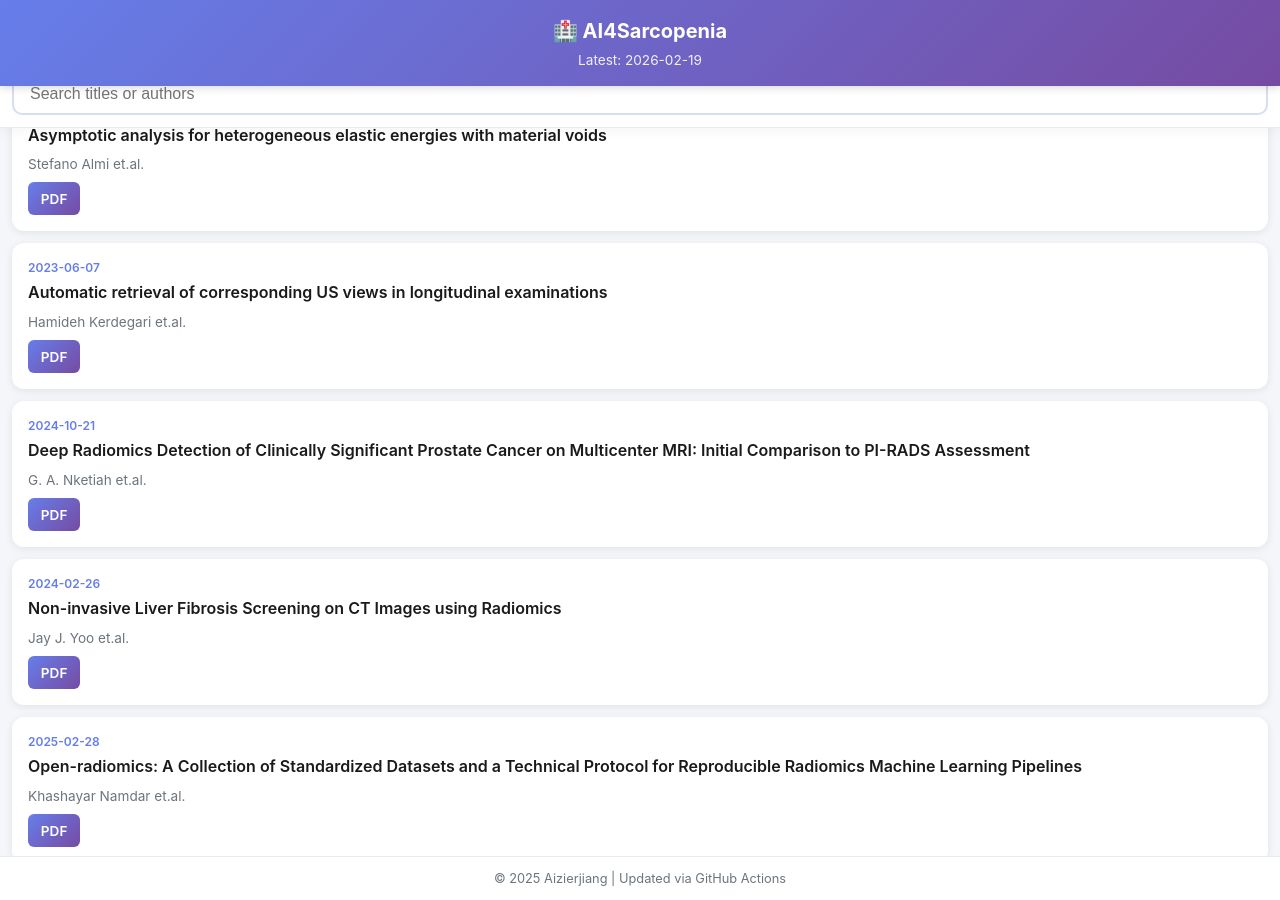
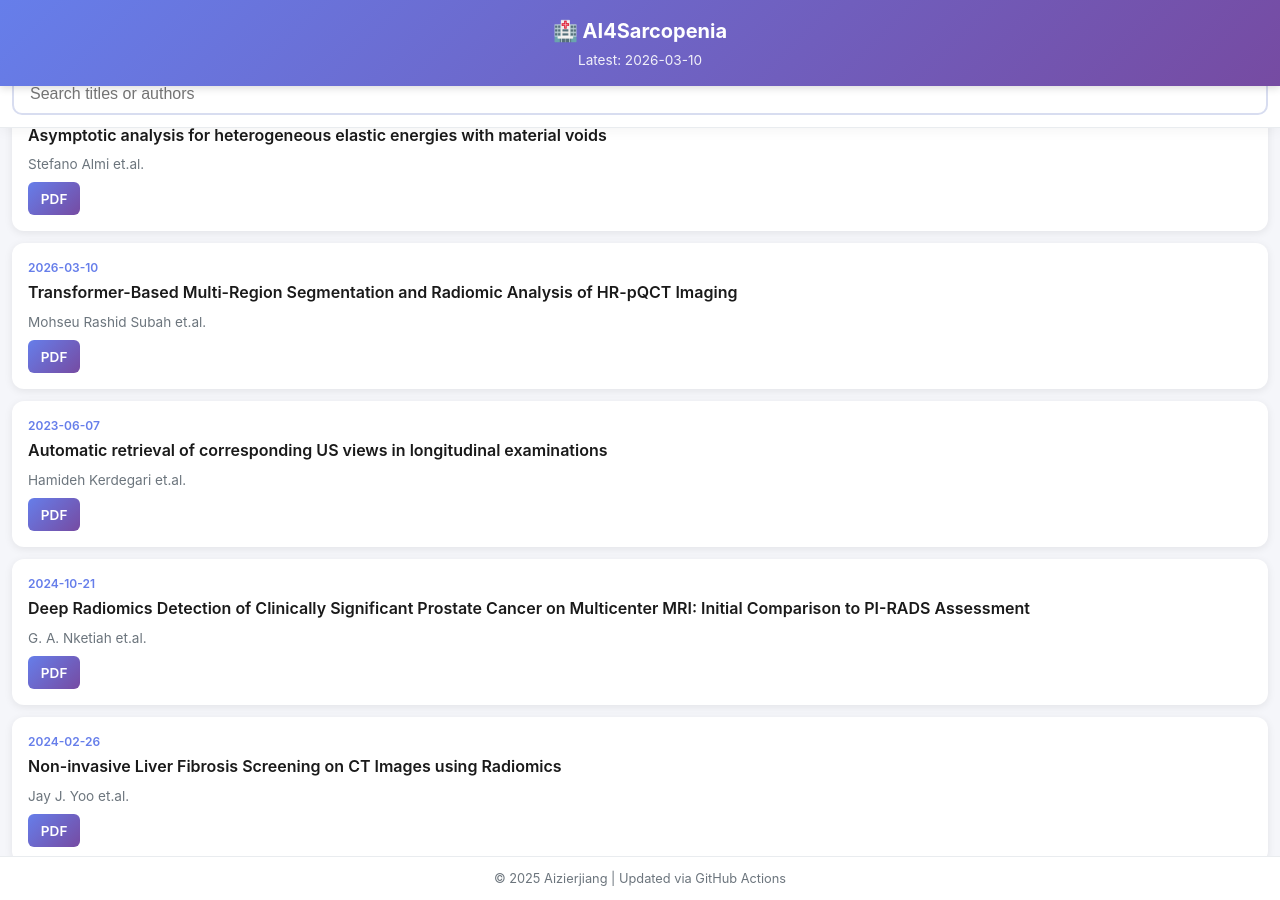
Before and after one commit to Aizierjiang/AI4SarcopeniaLiteratureDaily, a Jekyll site: the page docs/mobile.html, which Jekyll copies as it is, in a window 1280 px wide and 900 px high, scrolled down 5669 px. Built offline with Jekyll 4.4.1, drawn with Linux system fonts in a browser that asks for light colours; some of the changed text lies outside the part shown.

Commit message:
Auto Update: AI4Sarcopenia Literature Daily Papers

```diff
--- a/docs/sarcopenia-arxiv-daily-web.json
+++ b/docs/sarcopenia-arxiv-daily-web.json
@@ -41,7 +41,8 @@
     "2412.05345": "|**2024-12-06**|**Osteoporosis Prediction from Hand X-ray Images Using Segmentation-for-Classification and Self-Supervised Learning**|Ung Hwang et.al.|[2412.05345](http://arxiv.org/abs/2412.05345)||\n",
     "2411.15934": "|**2024-11-24**|**Microfluidic Bioelectrical Impedance Drug Delivery Device for Patients with Acute Exacerbations of Chronic Obstructive Pulmonary Disease**|Evan Carroll et.al.|[2411.15934](http://arxiv.org/abs/2411.15934)||\n",
     "2601.12981": "|**2026-01-19**|**Early Prediction of Type 2 Diabetes Using Multimodal data and Tabular Transformers**|Sulaiman Khan et.al.|[2601.12981](http://arxiv.org/abs/2601.12981)||\n",
-    "2602.17374": "|**2026-02-19**|**Asymptotic analysis for heterogeneous elastic energies with material voids**|Stefano Almi et.al.|[2602.17374](http://arxiv.org/abs/2602.17374)||\n"
+    "2602.17374": "|**2026-02-19**|**Asymptotic analysis for heterogeneous elastic energies with material voids**|Stefano Almi et.al.|[2602.17374](http://arxiv.org/abs/2602.17374)||\n",
+    "2603.09137": "|**2026-03-10**|**Transformer-Based Multi-Region Segmentation and Radiomic Analysis of HR-pQCT Imaging**|Mohseu Rashid Subah et.al.|[2603.09137](http://arxiv.org/abs/2603.09137)||\n"
   },
   "Ultrasound Muscle Assessment": {
     "2306.04739": "|**2023-06-07**|**Automatic retrieval of corresponding US views in longitudinal examinations**|Hamideh Kerdegari et.al.|[2306.04739](http://arxiv.org/abs/2306.04739)||\n"
```
Also changed, not shown: docs/index.md (+3 -2 lines).
